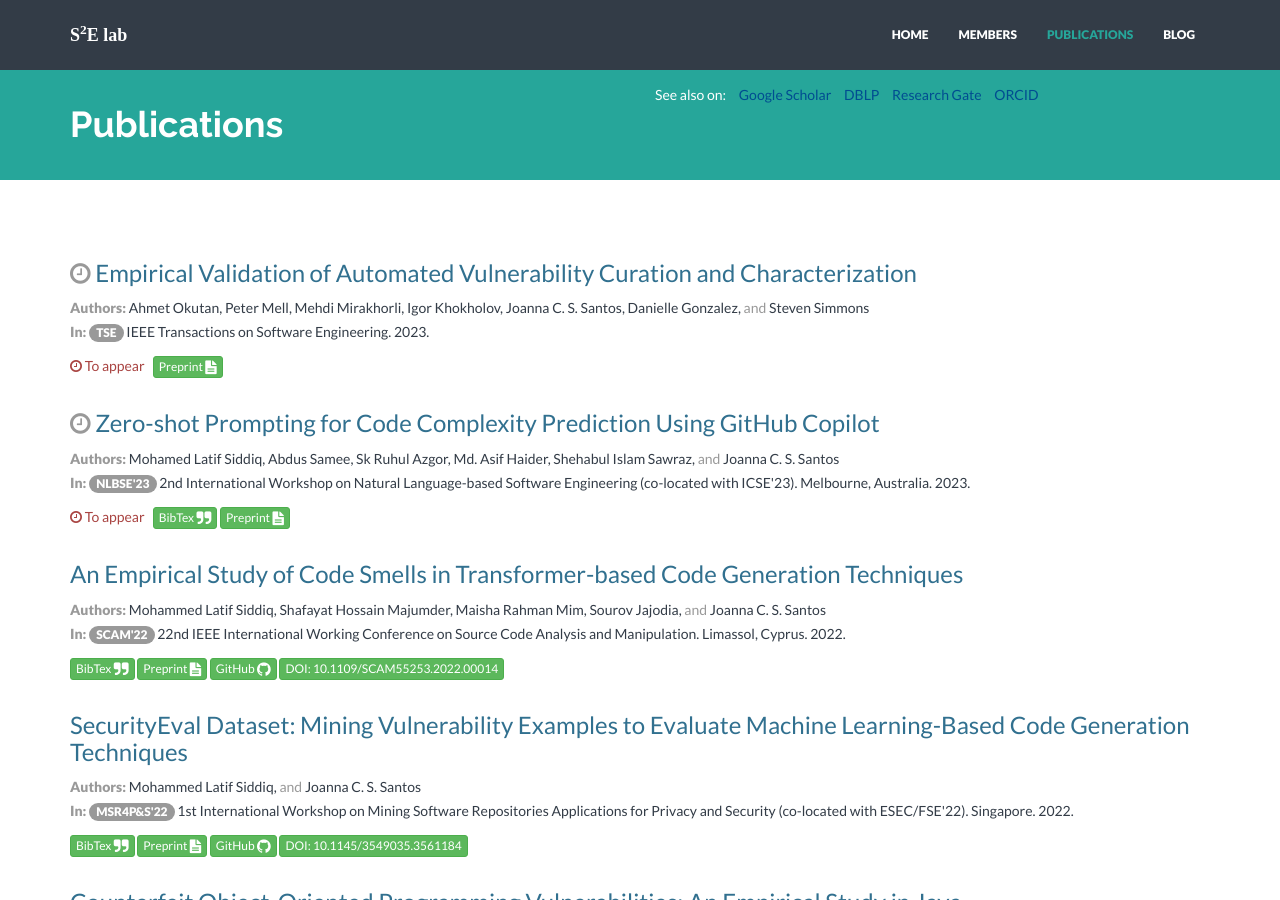
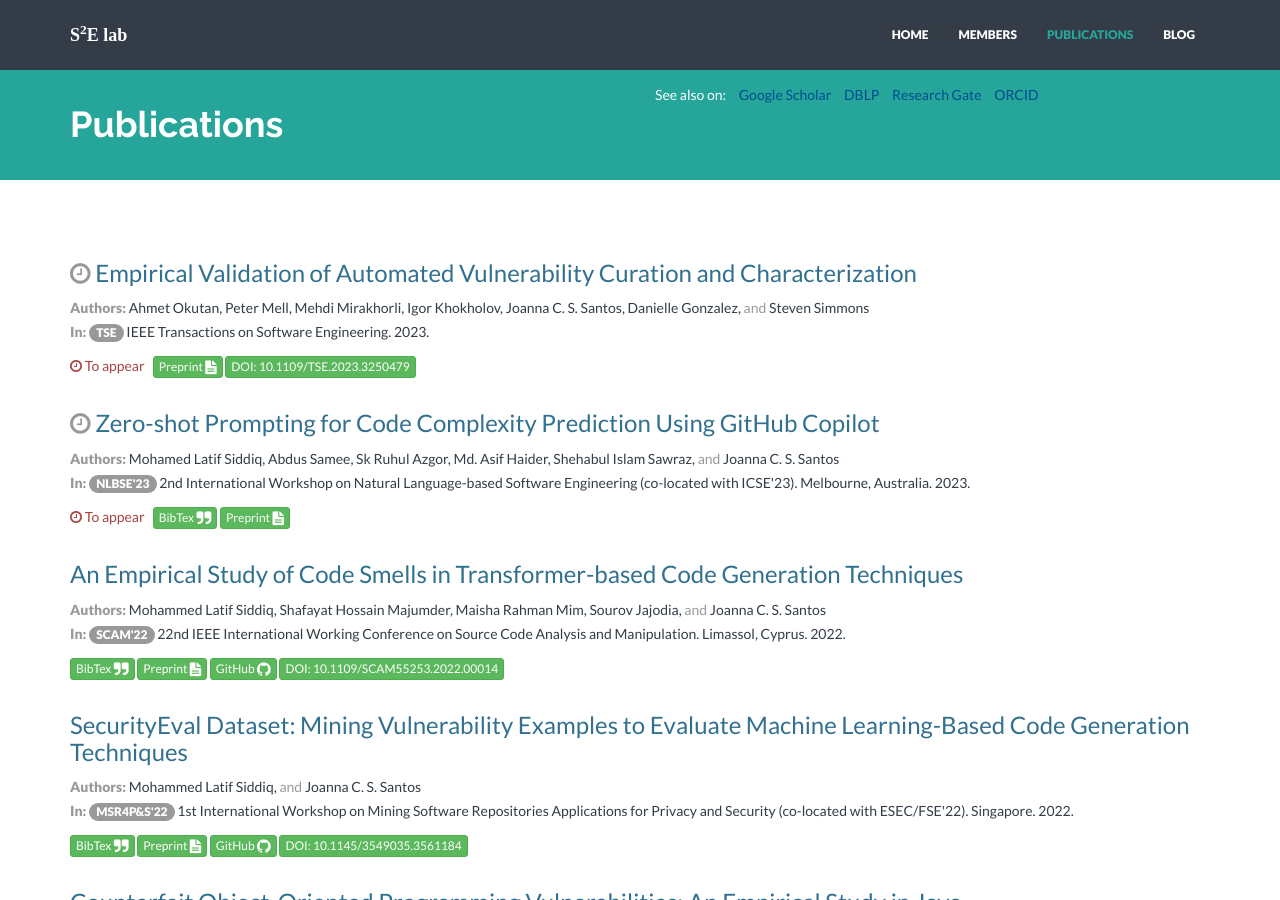
Before and after one commit to s2e-lab/s2e-lab.github.io, a Jekyll site: the page built from publications.html, in a window 1280 px wide and 900 px high. Built offline with Jekyll 4.4.1, drawn with Linux system fonts in a browser that asks for light colours; nearby versions of some CDN libraries; some web fonts are replaced.

Commit message:
Updated metadata for publications

```diff
--- a/_data/publications.yml
+++ b/_data/publications.yml
@@ -15,6 +15,7 @@ international:
       - Joanna C. S. Santos
       - Danielle Gonzalez
       - Steven Simmons
+    doi: 10.1109/TSE.2023.3250479
   - nlbse-2023:
     id: nlbse-2023
     title: "Zero-shot Prompting for Code Complexity Prediction Using GitHub Copilot"
```
